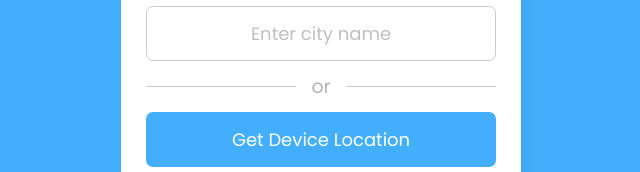
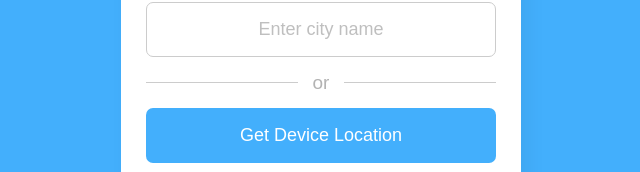
Before and after one commit to JustinCrowson/Weather-, a plain HTML site: page index.html in a window 1280 px wide. Shown: the part 341-513 px from the top of the page, without its empty margins (319-959 px from the left). Drawn offline with Linux system fonts and the light colour scheme; files whose address does not match are found by name.

Commit message:
modified:   assets/style.css

```diff
--- a/assets/style.css
+++ b/assets/style.css
@@ -1,4 +1,3 @@
-@import url('https://fonts.googleapis.com/css2?family=Poppins:wght@400;500;600;700&display=swap');
 *{
   margin: 0;
   padding: 0;
```
